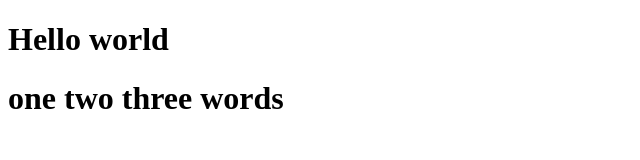
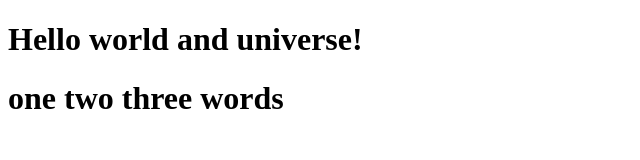
Before and after one commit to Fruscoqq/git-day, a plain HTML site: page index.html in a window 1280 px wide. Shown: the whole page, without its empty margins (0-640 px from the left). Drawn offline with Linux system fonts and the light colour scheme.

Commit message:
added new line

```diff
--- a/index.html
+++ b/index.html
@@ -5,7 +5,7 @@
     <meta http-equiv="X-UA-Compatible" content="IE=edge">
     <meta name="viewport" content="width=device-width, initial-scale=1.0">
     <title>Document</title>
-    <h1>Hello world</h1>
+    <h1>Hello world and universe!</h1>
     <h1>one two three words</h1>
 </head>
 <body>
```
